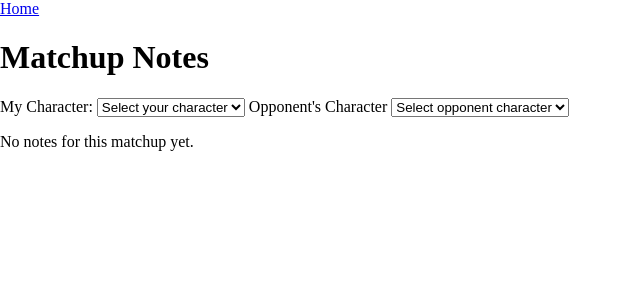
After one commit to Patdabaker/MBTLFrameData, a Flask app: page /matchup_notes in a window 1280 px wide. The commit adds this page. Shown: the top 300 px of the page, without its empty margins (0-640 px from the left). Run offline with Flask 3, Linux system fonts and the light colour scheme; a user stored in the database is signed in.

Commit message:
Added matchup notes model and route to allow note taking

```diff
--- a/app.py
+++ b/app.py
@@ -1,5 +1,5 @@
 from flask import Flask, render_template, redirect, url_for, request, flash
-from flask_login import UserMixin, LoginManager, login_user, login_required, logout_user
+from flask_login import UserMixin, LoginManager, login_user, login_required, logout_user, current_user
 from flask_sqlalchemy import SQLAlchemy
 from werkzeug.security import generate_password_hash, check_password_hash
 
@@ -46,6 +46,17 @@ class User(db.Model, UserMixin):
 
     def check_password(self, password):
         return check_password_hash(self.password_hash, password)
+
+class MatchupNotes(db.Model):
+    id = db.Column(db.Integer, primary_key=True)
+    user_id = db.Column(db.Integer, db.ForeignKey('user.id'), nullable=False)
+    my_character_id = db.Column(db.Integer, db.ForeignKey('character.id'), nullable=False)
+    opponent_character_id = db.Column(db.Integer, db.ForeignKey('character.id'), nullable=False)
+    content = db.Column(db.Text, nullable=False)
+
+    my_character = db.relationship('Character', foreign_keys=[my_character_id])
+    opponent_character = db.relationship('Character', foreign_keys=[opponent_character_id])
+
 @app.route('/')
 def index():
     return render_template('index.html')
@@ -96,5 +107,50 @@ def logout():
     logout_user()
     return redirect(url_for('index'))
 
+@app.route('/matchup_notes', methods=['GET', 'POST'])
+@login_required
+def matchup_notes():
+    characters = Character.query.all()
+
+    if request.method == 'POST':
+        my_id = request.form['my_character_id']
+        opp_id = request.form['opponent_character_id']
+        content = request.form['content']
+
+        new_note = MatchupNotes(
+            user_id=current_user.id,
+            my_character_id=my_id,
+            opponent_character_id=opp_id,
+            content=content,
+        )
+        db.session.add(new_note)
+        db.session.commit()
+        flash('New matchup note added!')
+
+        return redirect(url_for('matchup_notes', my=my_id, opp=opp_id))
+
+    my_id = request.args.get('my', type=int)
+    opp_id = request.args.get('opp', type=int)
+
+    matchup_notes = []
+    if my_id and opp_id:
+        matchup_notes = MatchupNotes.query.filter_by(
+            user_id=current_user.id,
+            my_character_id=my_id,
+            opponent_character_id=opp_id
+        ).all()
+
+    all_notes = MatchupNotes.query.filter_by(user_id=current_user.id).all()
+
+    return render_template(
+        'matchup_notes.html',
+        characters=characters,
+        content=None,
+        my_id=my_id,
+        opp_id=opp_id,
+        all_notes=all_notes,
+        matchup_notes=matchup_notes
+    )
+
 if __name__ == '__main__':
     app.run(debug=True)
--- a/templates/base.html
+++ b/templates/base.html
@@ -8,6 +8,17 @@
     {% block head %}{% endblock %}
 </head>
 <body>
+<div>
+    {% with messages = get_flashed_messages() %}
+      {% if messages %}
+        <ul class="flashes">
+          {% for message in messages %}
+            <li>{{ message }}</li>
+          {% endfor %}
+        </ul>
+      {% endif %}
+    {% endwith %}
+</div>
 <div class="top-nav">
     {% if request.path != '/' %}
         <a href="{{ url_for('index') }}">Home</a>
--- a/templates/index.html
+++ b/templates/index.html
@@ -21,6 +21,7 @@
     <h2>Navigation</h2>
     <ul>
         <li><a href="{{ url_for('character_list') }}">View All Characters</a></li>
+        <li><a href="{{ url_for('matchup_notes') }}">Your Matchup Notes</a></li>
     </ul>
 </div>
 {% endblock %}
--- /dev/null
+++ b/templates/matchup_notes.html
@@ -0,0 +1,55 @@
+{% extends 'base.html' %}
+
+{% block head %}
+<title>Matchup Notes</title>
+{% endblock %}
+
+{% block body %}
+<h1>Matchup Notes</h1>
+
+<form method="GET" id="characterForm">
+    <label for="my_character">My Character:</label>
+    <select name="my" onchange="document.getElementById('characterForm').submit()">
+        <option value="" disabled selected>Select your character</option>
+      {% for char in characters %}
+        <option value="{{ char.id }}" {% if char.id == my_id %}selected{% endif %}>
+          {{ char.name }}
+        </option>
+      {% endfor %}
+    </select>
+    <label for="opponent_character">Opponent's Character</label>
+    <select name="opp" onchange="document.getElementById('characterForm').submit()">
+        <option value="" disabled selected>Select opponent character</option>
+      {% for char in characters %}
+        <option value="{{ char.id }}" {% if char.id == opp_id %}selected{% endif %}>
+          {{ char.name }}
+        </option>
+      {% endfor %}
+    </select>
+</form>
+{% if my_id and opp_id %}
+  <form method="POST">
+      <br>
+      <textarea name="content" placeholder="Enter your matchup notes here..." required>{{ content or '' }}</textarea>
+      <br>
+      <input type="hidden" name="my_character_id" value="{{ my_id }}">
+      <input type="hidden" name="opponent_character_id" value="{{ opp_id }}">
+      <br>
+      <button type="submit">Save Note</button>
+  </form>
+{% endif %}
+
+<div>
+    {% if matchup_notes %}
+      <hr>
+      <h2>Notes for {{ my_id }} vs {{ opp_id }}</h2>
+      <ul>
+        {% for n in matchup_notes %}
+          <li>{{ n.content }}</li>
+        {% endfor %}
+      </ul>
+    {% else %}
+      <p>No notes for this matchup yet.</p>
+    {% endif %}
+</div>
+{% endblock %}
```
Also changed, not shown: templates/login.html (+0 -9 lines), templates/register.html (+0 -9 lines), instance/data.db.
